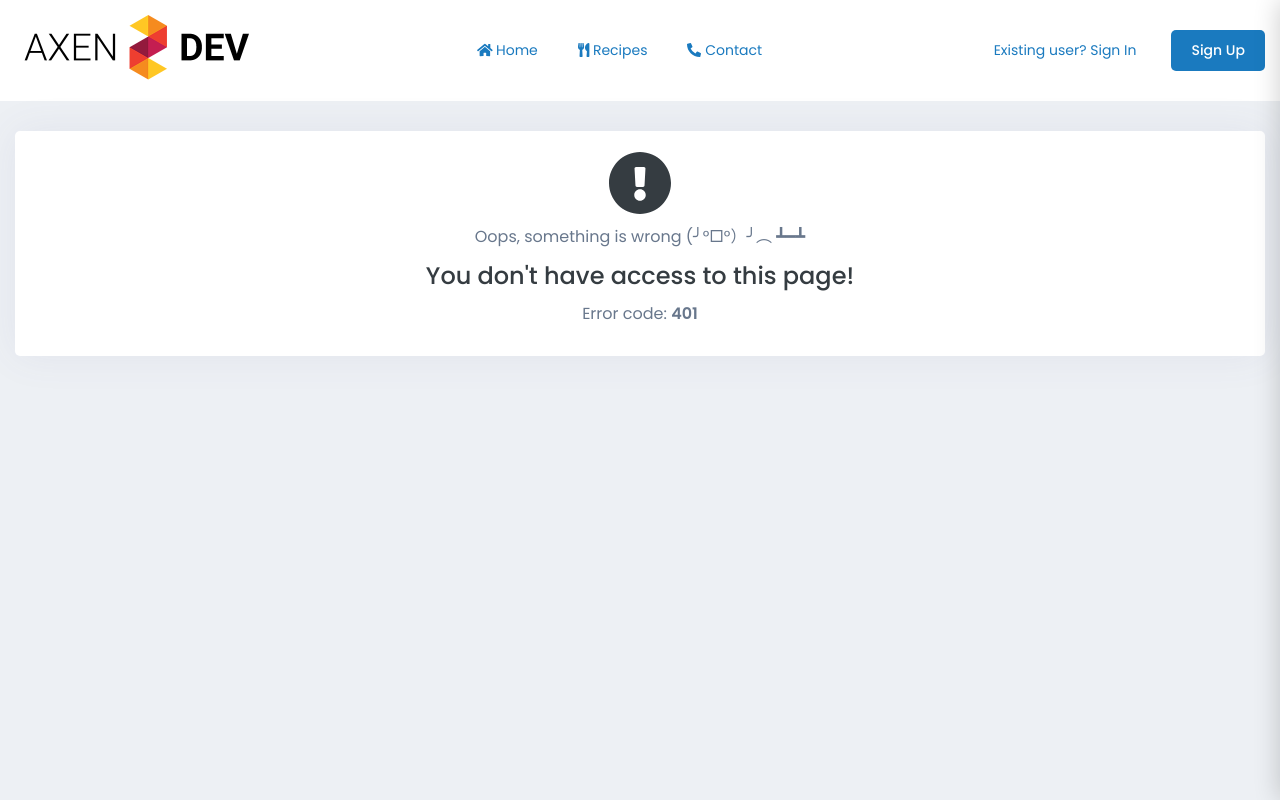
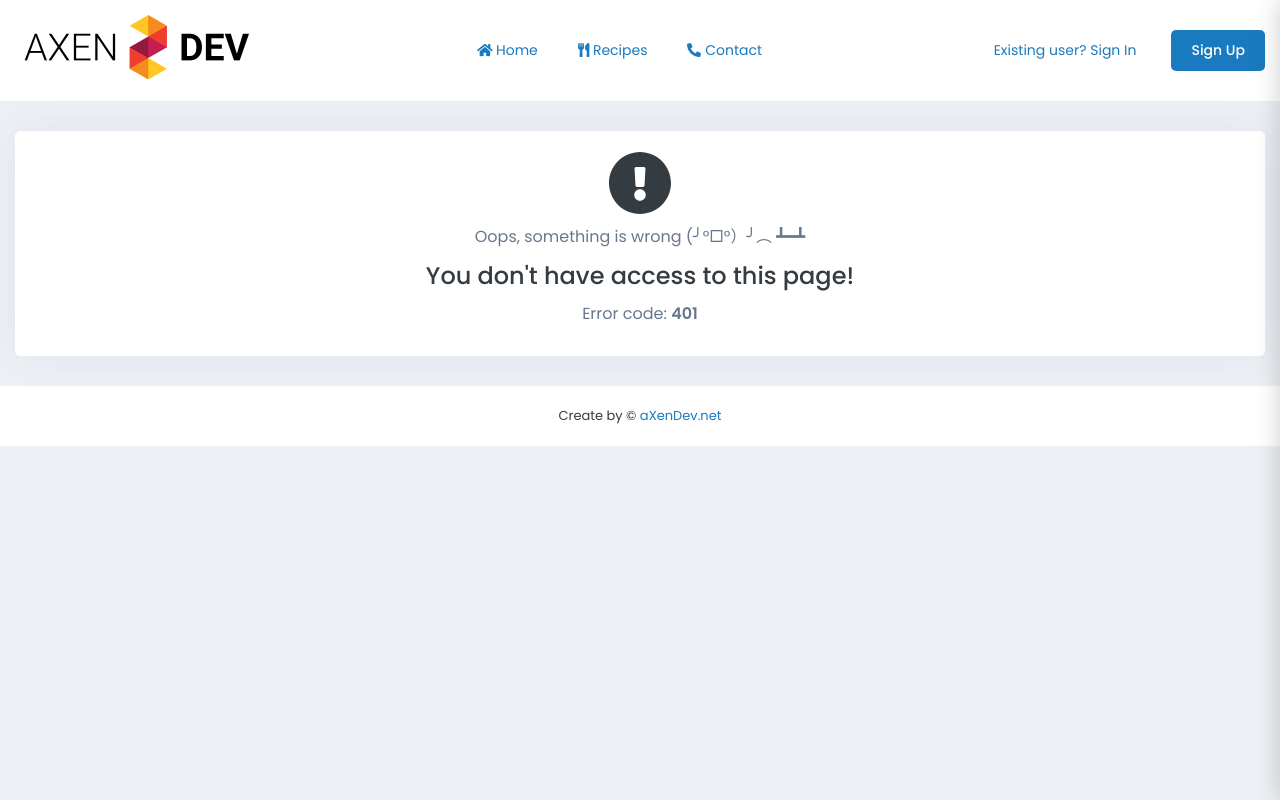
Before and after one commit to aXenDeveloper/express-react-recipes, a React (Create React App) app in the folder frontend/: page /admin in a window 1280 px wide. Built offline with nearby package versions, Linux system fonts and the light colour scheme.

Commit message:
Add footer

```diff
--- /dev/null
+++ b/frontend/src/components/Footer.tsx
@@ -0,0 +1,14 @@
+import { FC } from 'react';
+
+const Footer: FC = () => (
+	<footer className="footer">
+		<div className="container">
+			Create by ©{' '}
+			<a href="https://axendev.net/" target="_blank" rel="noreferrer">
+				aXenDev.net
+			</a>
+		</div>
+	</footer>
+);
+
+export default Footer;
--- a/frontend/src/components/Header.tsx
+++ b/frontend/src/components/Header.tsx
@@ -8,7 +8,7 @@ import Navbar from './nav/Navbar';
 import LogoDark from '../assets/logo_dark.png';
 
 const Header: FC = () => (
-	<header>
+	<header className="header">
 		<div className="container">
 			<Link to="/" className="logo">
 				<img src={LogoDark} alt="Logo" />
--- a/frontend/src/components/Layout.tsx
+++ b/frontend/src/components/Layout.tsx
@@ -1,10 +1,12 @@
 import { FC } from 'react';
+import Footer from './Footer';
 import Header from './Header';
 
 const Layout: FC = ({ children }) => (
 	<>
 		<Header />
 		<main>{children}</main>
+		<Footer />
 	</>
 );
 
--- /dev/null
+++ b/frontend/src/styles/_footer.scss
@@ -0,0 +1,8 @@
+.footer {
+    background-color: var(--theme-header);
+
+    .container {
+        padding: 2rem 1.5rem;
+        text-align: center;
+    }
+}
--- a/frontend/src/styles/_header.scss
+++ b/frontend/src/styles/_header.scss
@@ -1,4 +1,4 @@
-header {
+.header {
     background-color: var(--theme-header);
 
     .container {
--- a/frontend/src/styles/_layout.scss
+++ b/frontend/src/styles/_layout.scss
@@ -1,6 +1,6 @@
 .container {
     max-width: var(--container-width);
-    padding: 0 15px;
+    padding: 0 1.5rem;
     margin: 0 auto;
 
     &\:medium {
--- a/frontend/src/styles/global.scss
+++ b/frontend/src/styles/global.scss
@@ -85,6 +85,7 @@ a {
 @import './inputs';
 @import './recipes';
 @import './modal';
+@import './footer';
 
 .ck.ck-editor__main .ck.ck-content {
     min-height: 240px;
--- a/frontend/src/views/protected/RecipeAddView.jsx
+++ b/frontend/src/views/protected/RecipeAddView.jsx
@@ -55,7 +55,7 @@ const RecipesAddView = () => {
 		return data;
 	});
 
-	const onSubmit = async data => {
+	const onSubmit = async () => {
 		await mutateAsync();
 		queryClient.invalidateQueries('recipeList');
 	};
```
Also changed, not shown: 1 other file (tests, documents, lock files or other folders).
